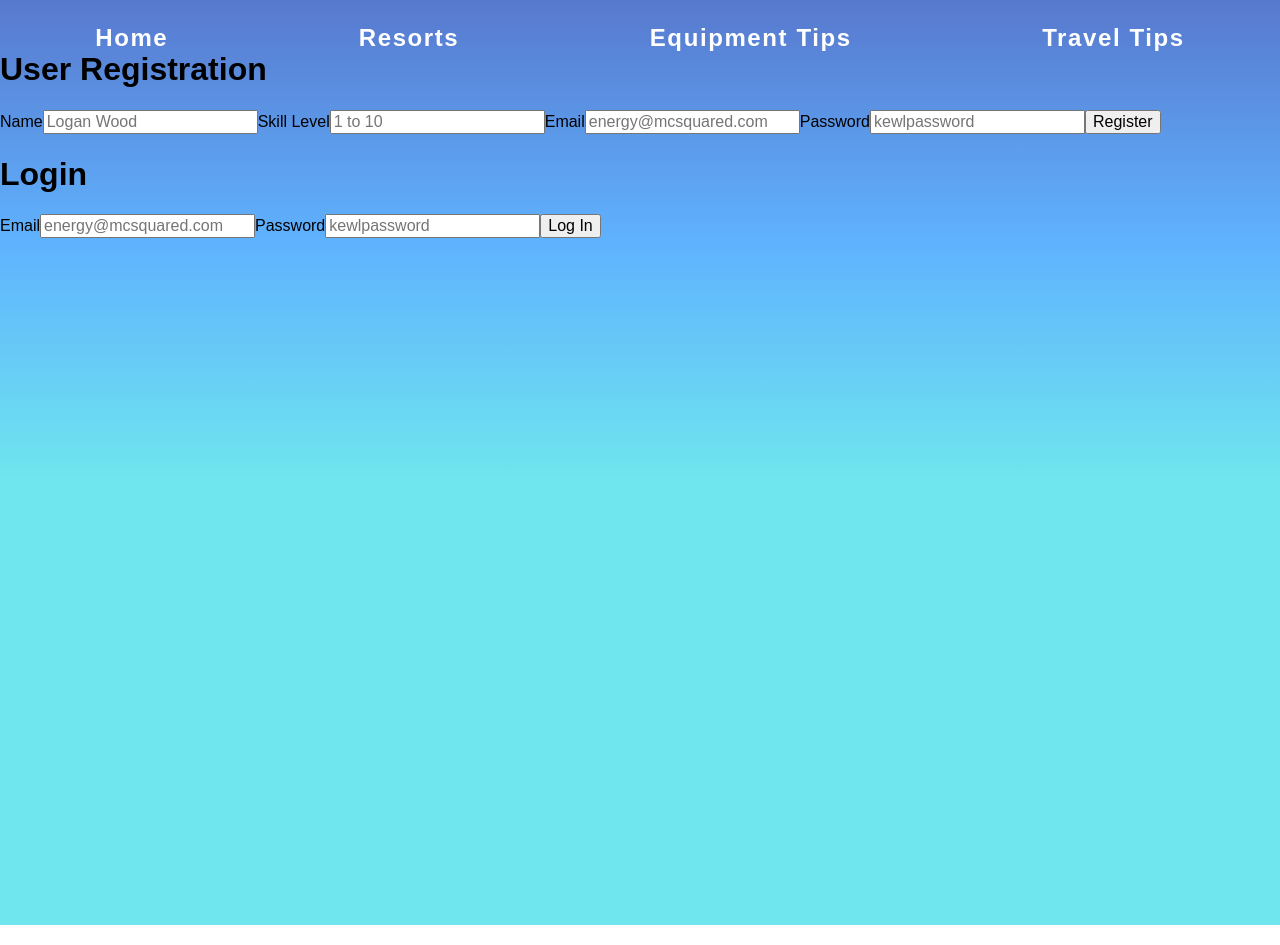
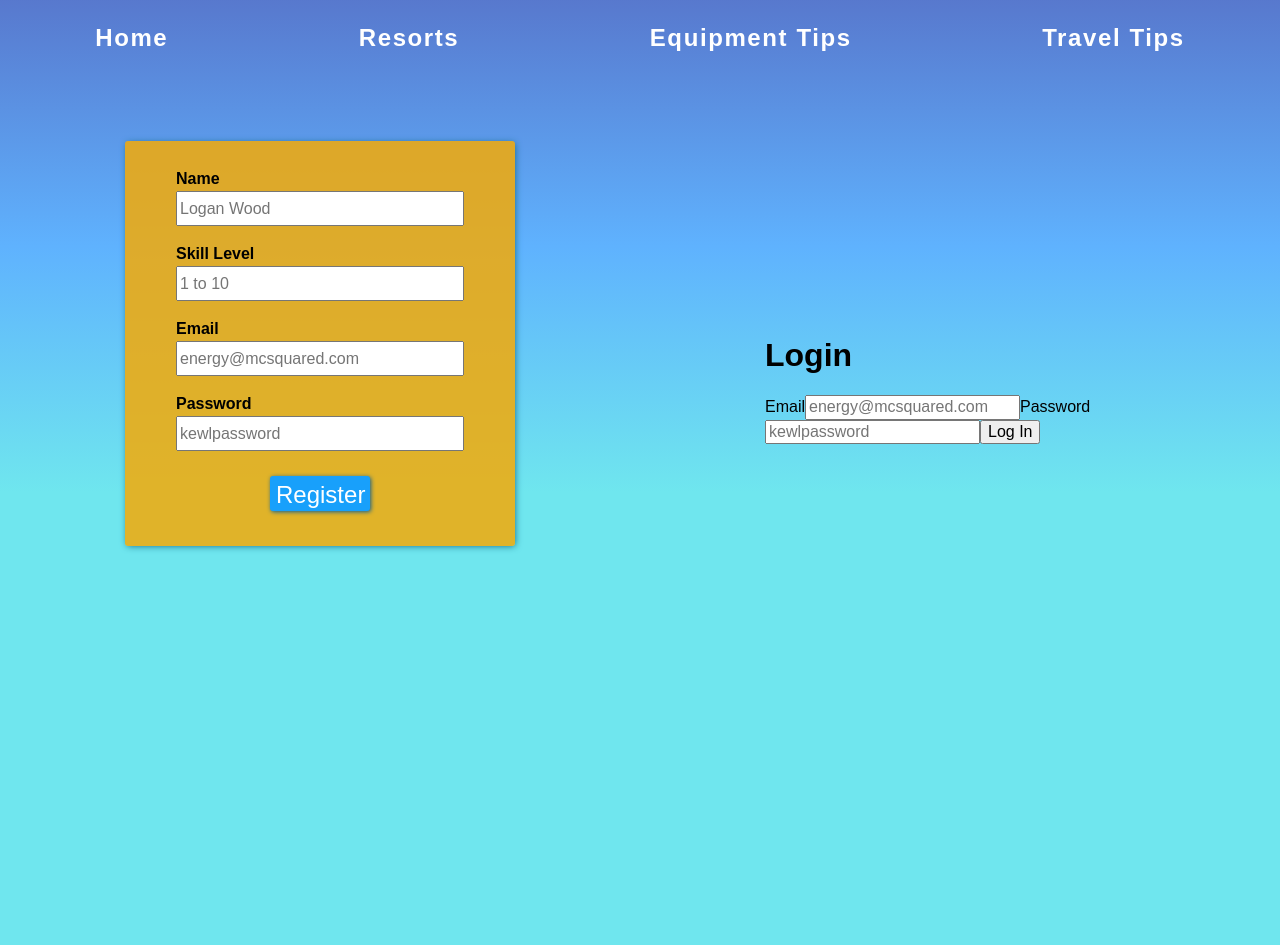
Before and after one commit to lwood54/snow-buddy, a React (Create React App) app in the folder client/: page /userProfile in a window 1280 px wide. Built offline with nearby package versions, Linux system fonts and the light colour scheme; a web font is replaced by a local one.

Commit message:
registr style | error hand imprvmnt

```diff
--- a/client/src/components/UserLogin.js
+++ b/client/src/components/UserLogin.js
@@ -1,5 +1,7 @@
 import React, { useState, useContext } from "react";
 import { LoggedInStatus, CurrentUserContext } from "../App";
+
+import cls from "../styles/components/userLogin.module.scss";
 
 const UserLogin = () => {
 	const [userEmail, setUserEmail] = useState("");
--- a/client/src/components/UserRegistration.js
+++ b/client/src/components/UserRegistration.js
@@ -1,5 +1,7 @@
-import React, { useContext, useState } from "react";
+import React, { useContext, useState, useEffect } from "react";
 import { CurrentUserContext, LoggedInStatus } from "../App";
+
+import cls from "../styles/components/userRegistration.module.scss";
 
 const UserRegistration = () => {
 	// Context
@@ -13,16 +15,25 @@ const UserRegistration = () => {
 	const [userPassword, setUserPassword] = useState("");
 	const [registrationMessage, setRegistrationMessage] = useState("");
 	const [showRegistrationMessage, setShowRegistrationMessage] = useState(false);
+	const [skillValidationError, setSkillValidationError] = useState(false);
 
 	const registerUrl = "http://localhost:5000/api/user/register";
 
 	const handleChange = e => {
+		setRegistrationMessage("");
+		setShowRegistrationMessage(false);
 		switch (e.target.name) {
 			case "name":
 				setUserName(e.target.value);
 				break;
 			case "skill":
 				setUserSkill(e.target.value);
+				if (e.target.value <= 0 || e.target.value > 10) {
+					setUserSkill("");
+					setSkillValidationError(true);
+				} else {
+					setSkillValidationError(false);
+				}
 				break;
 			case "email":
 				setUserEmail(e.target.value);
@@ -61,42 +72,64 @@ const UserRegistration = () => {
 					setCurrentUser({
 						...res.user,
 						token: res.token
-					})
+					});
+				} else {
+					setRegistrationMessage(res.error);
+					setShowRegistrationMessage(true);
 				}
-				setRegistrationMessage("You have successfully registered...");
-				setShowRegistrationMessage(true);
 			})
 			.catch(error => {
 				console.log("Error: ", error);
 				setRegistrationMessage("Unable to register right now.");
 				setShowRegistrationMessage(true);
 			});
-
-		setUserName("");
-		setUserSkill("");
-		setUserEmail("");
-		setUserPassword("");
-		setTimeout(() => {
-			setRegistrationMessage("");
-			setShowRegistrationMessage(false);
-		}, 3000);
 	};
 
 	return (
-		<div>
-			<h1>User Registration</h1>
-			<form onSubmit={handleRegister}>
-				<label>Name</label>
-				<input type="text" onChange={handleChange} name="name" placeholder="Logan Wood" value={userName} />
-				<label>Skill Level</label>
-				<input type="number" onChange={handleChange} name="skill" placeholder="1 to 10" value={userSkill} />
-				<label>Email</label>
-				<input type="email" onChange={handleChange} name="email" placeholder="energy@mcsquared.com" value={userEmail} />
-				<label>Password</label>
-				<input type="password" onChange={handleChange} name="password" placeholder="kewlpassword" value={userPassword} />
-				<input type="submit" value="Register" />
+		<div className={cls.registration__block}>
+			{/*<h1 className={cls.registration__form_title}>Registration</h1>*/}
+			<form className={cls.registration__form_container} onSubmit={handleRegister}>
+				<label className={cls.registration__form_label}>Name</label>
+				<input
+					className={cls.registration__form_input}
+					type="text"
+					onChange={handleChange}
+					name="name"
+					placeholder="Logan Wood"
+					value={userName}
+				/>
+				<label className={cls.registration__form_label}>Skill Level</label>
+				<input
+					className={cls.registration__form_input}
+					type="number"
+					onChange={handleChange}
+					name="skill"
+					placeholder="1 to 10"
+					value={userSkill}
+				/>
+				<label className={cls.registration__form_label}>Email</label>
+				<input
+					className={cls.registration__form_input}
+					type="email"
+					onChange={handleChange}
+					name="email"
+					placeholder="energy@mcsquared.com"
+					value={userEmail}
+				/>
+				<label className={cls.registration__form_label}>Password</label>
+				<input
+					className={cls.registration__form_input}
+					type="password"
+					onChange={handleChange}
+					name="password"
+					placeholder="kewlpassword"
+					value={userPassword}
+				/>
+				<input className={cls.registration__form_button} type="submit" value="Register" />
 			</form>
-			{showRegistrationMessage ? <h3>{registrationMessage}</h3> : null}
+			<h3 className={cls.registration__message}>
+				{showRegistrationMessage ? registrationMessage : skillValidationError ? "Skill Level should be between 1 and 10" : ""}
+			</h3>
 		</div>
 	);
 };
--- a/client/src/pages/resorts.js
+++ b/client/src/pages/resorts.js
@@ -1,10 +1,6 @@
 import React from "react";
 
 import cls from "../styles/pages/resorts.module.scss";
-
-const aboutStyle = {
-	margin: 0
-};
 
 const about = () => {
 	return (
--- a/client/src/pages/userProfile.js
+++ b/client/src/pages/userProfile.js
@@ -10,21 +10,26 @@ import globalStyles from "../styles/global/global.module.scss";
 
 let bgStyles = [globalStyles.mainLandingContainer, cls.bg].join(" ");
 
-const svgStyles = {
-	position: "absolute",
-	zIndex: "100"
-};
-
 const UserProfile = () => {
 	const [isLoggedIn] = useContext(LoggedInStatus);
 	return (
 		<div className={bgStyles}>
 			<div className={cls.componentContainer}>
-				<UserRegistration />
-			</div>
-			<div className={cls.componentContainer}>{isLoggedIn ? <UserLogout /> : <UserLogin />}</div>
-			<div className={cls.componentContainer}>
-				<UserInfo />
+				{!isLoggedIn ? (
+					<div className={cls.component}>
+						<UserRegistration />
+					</div>
+				) : null}
+				{isLoggedIn ? (
+					<div className={cls.component}>
+						<UserInfo />
+						<UserLogout />
+					</div>
+				) : (
+					<div className={cls.component}>
+						<UserLogin />
+					</div>
+				)}
 			</div>
 		</div>
 	);
--- /dev/null
+++ b/client/src/styles/components/userLogin.module.scss
@@ -0,0 +1,40 @@
+.login__block {
+	width: 100%;
+	min-height: 75vh;
+	display: flex;
+	flex-direction: column;
+	justify-content: center;
+	border: 2px solid black;
+}
+
+.login__form_container {
+	width: 100%;
+	display: flex;
+	flex-direction: column;
+	border: 2px solid pink;
+}
+
+.login__form_title {
+	width: 100%;
+	height: 45px;
+	margin: 5px 0;
+	text-align: center;
+}
+
+.login__form_label {
+	width: 95%;
+	height: 25px;
+	line-height: 25px;
+	padding: 5px 0 0;
+	margin: 5px 5px 0 5px;
+	box-sizing: border-box;
+}
+
+.login__form_input {
+	width: 95%;
+	height: 35px;
+	line-height: 35px;
+	padding: 5px 2px;
+	margin: 5px auto;
+	box-sizing: border-box;
+}
--- /dev/null
+++ b/client/src/styles/components/userRegistration.module.scss
@@ -0,0 +1,80 @@
+@import "../global/global_variables.scss";
+
+.registration__block {
+	width: 100%;
+	min-height: 75vh;
+	display: flex;
+	flex-direction: column;
+	justify-content: center;
+}
+
+.registration__form_container {
+	width: 100%;
+	padding: 15px;
+	display: flex;
+	background: rgba(245, 170, 7, 0.849);
+	flex-direction: column;
+	box-sizing: border-box;
+	border-radius: 3px;
+	box-shadow: 1px 1px 7px -1px rgb(21, 109, 136);
+}
+
+.registration__form_title {
+	width: 100%;
+	height: 45px;
+	margin: 5px 0;
+	text-align: center;
+}
+
+.registration__form_label {
+	width: 80%;
+	height: 25px;
+	line-height: 25px;
+	padding: 5px 0 0;
+	margin: 5px auto 0 auto;
+	box-sizing: border-box;
+	font-weight: bold;
+}
+
+.registration__form_input {
+	width: 80%;
+	height: 35px;
+	line-height: 35px;
+	padding: 5px 2px;
+	margin: 5px auto;
+	box-sizing: border-box;
+
+	&:focus {
+		outline: none;
+	}
+}
+
+.registration__form_button {
+	width: 100px;
+	height: 35px;
+	line-height: 35px;
+	border-radius: 3px;
+	margin: 20px auto;
+	background-color: $sky-blue;
+	font-size: $main-font-size-L;
+	border: none;
+	box-shadow: 1px 1px 4px $sky-blue-darker;
+	cursor: pointer;
+	color: $white;
+
+	&:active {
+		border: none;
+		outline: none;
+		box-shadow: none;
+	}
+	&:focus {
+		border: none;
+		outline: none;
+	}
+}
+
+.registration__message {
+	height: 35px;
+	width: 100%;
+	text-align: center;
+}
--- a/client/src/styles/pages/userProfile.module.scss
+++ b/client/src/styles/pages/userProfile.module.scss
@@ -1,8 +1,20 @@
 .bg {
-	padding-top: 30px;
+	padding-top: 50px;
 	background: linear-gradient(180deg, rgba(3, 134, 255, 0.66) 0%, rgba(1, 51, 180, 0.66) 0.01%, #5fb2fe 26.04%, #6fe6ee 52.08%);
 }
 
 .componentContainer {
 	width: 100%;
+	display: flex;
+	flex-direction: row;
+	flex-wrap: wrap;
 }
+
+.component {
+	width: 450px;
+	padding: 30px;
+	margin: auto;
+	box-sizing: border-box;
+	display: flex;
+	flex-direction: column;
+}
```
Also changed, not shown: 1 other file (tests, documents, lock files or other folders). Lines whose indentation alone changed are shown as unchanged.
